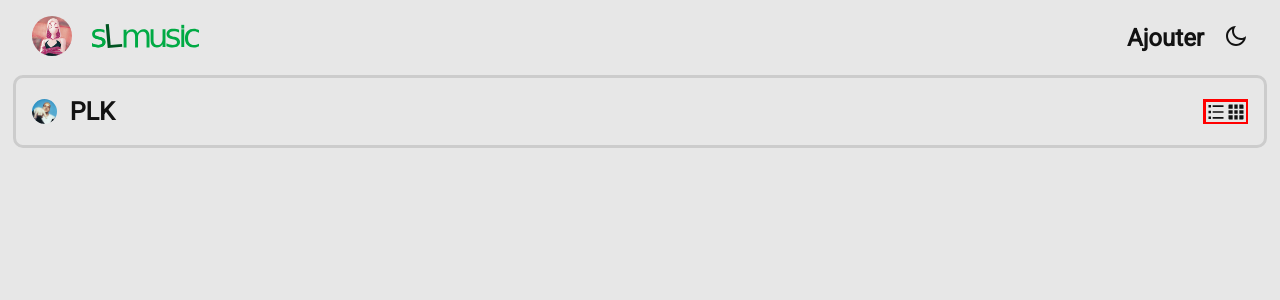
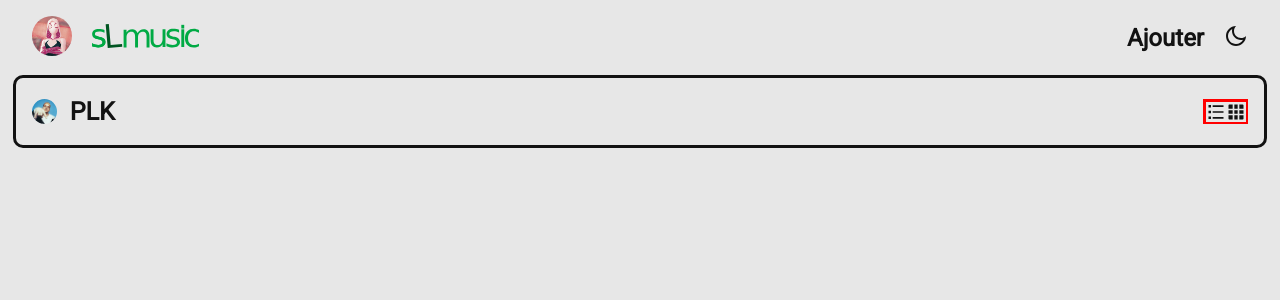
Before and after one commit to spiderLambo/sLworld, a Vue app: page / in a window 1280 px wide. Shown: the top 300 px of the page. Built offline with nearby package versions, Linux system fonts and the light colour scheme.

Commit message:
fix border color

```diff
--- a/src/components/Artist.vue
+++ b/src/components/Artist.vue
@@ -5,9 +5,9 @@
             <h6>PLK</h6>
             <div class="menu">
                 <img :src="isDark ? listDark : listLight"
-                    alt="Passer en mode liste" @click="toggleTheme">
+                    alt="Passer en mode liste">
                 <img :src="isDark ? gridDark : gridLight"
-                alt="Passer en mode liste" @click="toggleTheme">
+                alt="Passer en mode liste">
             </div>
         </header>
     </section>
@@ -29,7 +29,7 @@ $size: 25px;
 $diference: 5px;
 
 section {
-    border: 3px solid #ccc;
+    border: 3px solid;
     border-radius: 10px;
     padding: 1rem;
     width: 95vw;
```
